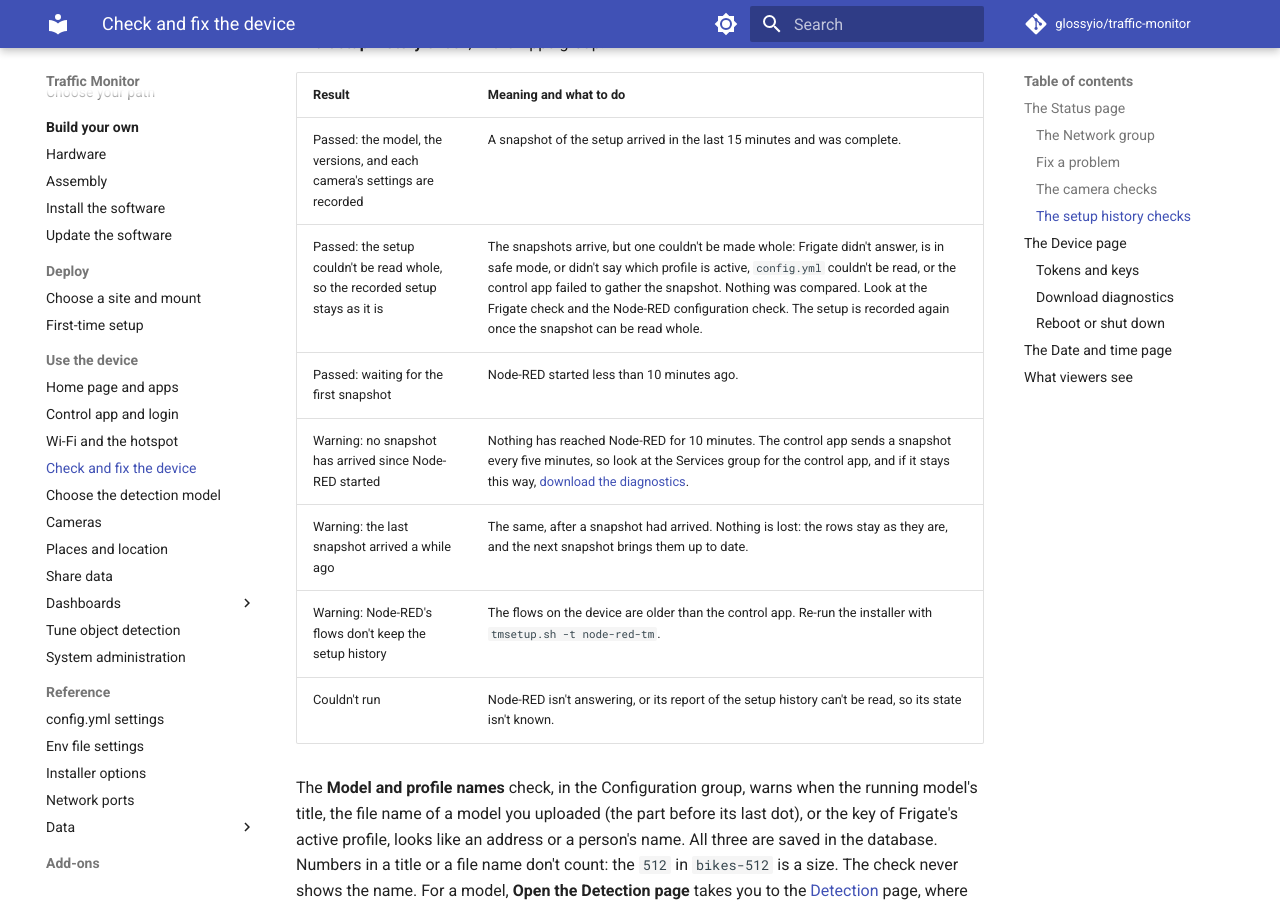
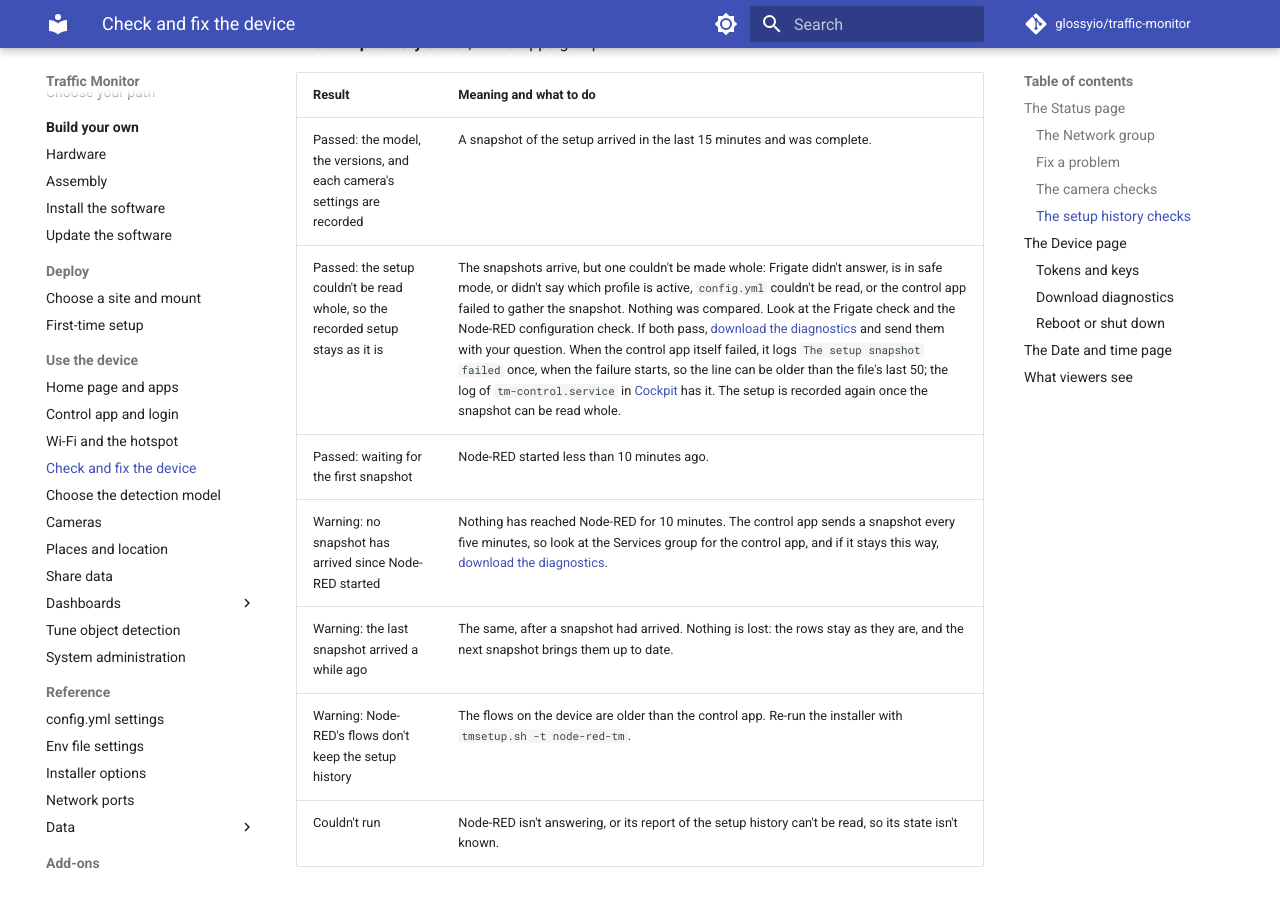
Before and after one commit to glossyio/traffic-monitor, an MkDocs documentation site: the page built from docs/use/device-health.md, in a window 1280 px wide and 900 px high, scrolled down 4641 px. Built offline with MkDocs 1.6.1 and Material for MkDocs 9.7.7, drawn with Linux system fonts in a browser that asks for light colours; comment, search, counter and statistics services are not loaded; the version menu is left out.

Commit message:
Correct the setup history's docs after the fix-round review
The data docs said a camera entry saved on the Cameras page is recorded
within seconds; the bench recorded it from the second snapshot, 30 seconds
after the request, so they now say about 30 seconds. The Setup history
check's incomplete state now says what to do when the Frigate and Node-RED
configuration checks both pass: download the diagnostics and send them,
and, since the control app logs a failed gather only when it starts, read
its log in Cockpit for that line, which can be older than the
diagnostics' last 50. CLAUDE.md says a later wake_soon() moves the
deadline, and names the test that keeps the control app's size limits
within the validator's.

Assisted-by: Claude Code 2.1.331 (CLI)
AI-Model: Claude Opus 5.5 (claude-opus-5-5)
AI-Effort: medium
AI-Role: drafted

```diff
--- a/docs/use/device-health.md
+++ b/docs/use/device-health.md
@@ -82,7 +82,7 @@ The **Setup history** check, in the Apps group:
 | Result | Meaning and what to do |
 |---|---|
 | Passed: the model, the versions, and each camera's settings are recorded | A snapshot of the setup arrived in the last 15 minutes and was complete. |
-| Passed: the setup couldn't be read whole, so the recorded setup stays as it is | The snapshots arrive, but one couldn't be made whole: Frigate didn't answer, is in safe mode, or didn't say which profile is active, `config.yml` couldn't be read, or the control app failed to gather the snapshot. Nothing was compared. Look at the Frigate check and the Node-RED configuration check. The setup is recorded again once the snapshot can be read whole. |
+| Passed: the setup couldn't be read whole, so the recorded setup stays as it is | The snapshots arrive, but one couldn't be made whole: Frigate didn't answer, is in safe mode, or didn't say which profile is active, `config.yml` couldn't be read, or the control app failed to gather the snapshot. Nothing was compared. Look at the Frigate check and the Node-RED configuration check. If both pass, [download the diagnostics](#download-diagnostics) and send them with your question. When the control app itself failed, it logs `The setup snapshot failed` once, when the failure starts, so the line can be older than the file's last 50; the log of `tm-control.service` in [Cockpit](system-admin.md#cockpit) has it. The setup is recorded again once the snapshot can be read whole. |
 | Passed: waiting for the first snapshot | Node-RED started less than 10 minutes ago. |
 | Warning: no snapshot has arrived since Node-RED started | Nothing has reached Node-RED for 10 minutes. The control app sends a snapshot every five minutes, so look at the Services group for the control app, and if it stays this way, [download the diagnostics](#download-diagnostics). |
 | Warning: the last snapshot arrived a while ago | The same, after a snapshot had arrived. Nothing is lost: the rows stay as they are, and the next snapshot brings them up to date. |
```
Also changed, not shown: CLAUDE.md (+2 -2 lines), docs/data-and-payloads/setup-history.md (+1 -1 lines).
